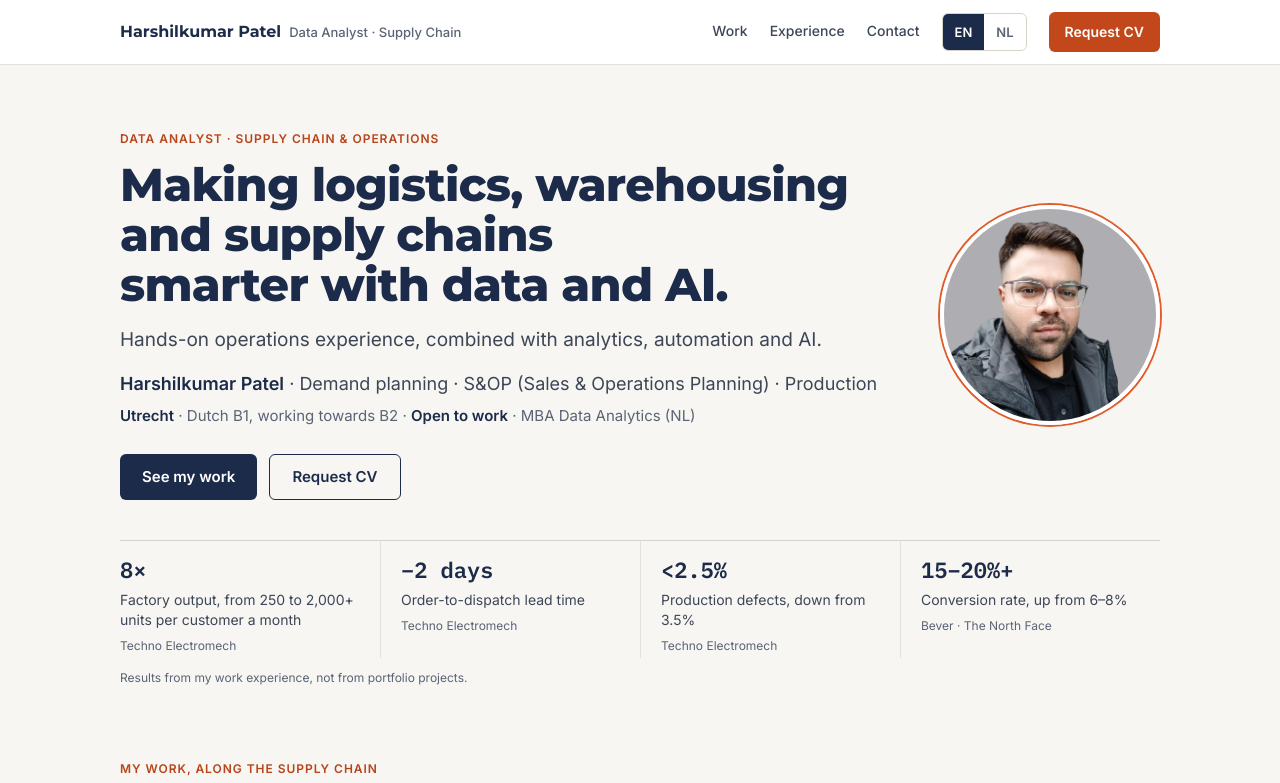
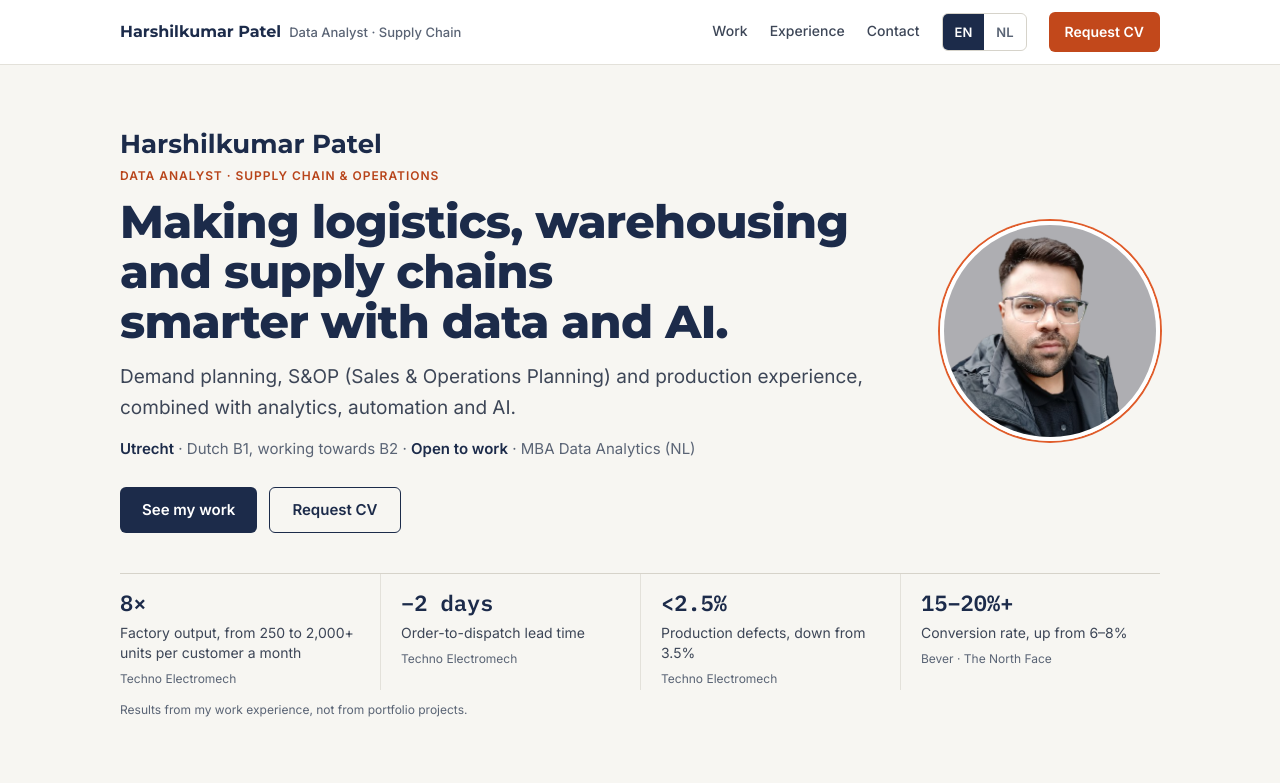
Before and after one commit to HP85-NL/Portfolio, a plain HTML site: page index.html in a window 1280 px wide. Shown: the top 783 px of the page. Drawn offline with Linux system fonts and the light colour scheme.

Commit message:
Home: put name first in the hero, fold keywords into the lead line
Name moves to the top of the hero (Montserrat 26px, navy). The separate
name/keywords line is removed; demand planning, S&OP and production now
sit in the lead sentence (EN and NL).

Co-Authored-By: Claude Opus 5.5 <noreply@anthropic.com>
Claude-Session: https://claude.ai/code/session_01FhqCsywN24Vfj69CbaCeiD

```diff
--- a/index.html
+++ b/index.html
@@ -58,9 +58,8 @@ section.block{padding:72px 0 0}
 .hero__grid{display:grid;grid-template-columns:minmax(0,1fr) 220px;gap:48px;align-items:center}
 .hero h1{font-family:var(--f-head);font-weight:800;font-size:46px;line-height:1.08;letter-spacing:-.015em;margin-top:12px;text-wrap:balance}
 .hero__lead{margin-top:16px;font-size:19px;color:var(--ink-2);max-width:760px;text-wrap:pretty}
-.hero__who{margin-top:14px;font-size:18px;color:var(--ink-2)}
-.hero__who strong{color:var(--ink);font-weight:600}
-.hero__facts{margin-top:6px;font-size:15px;color:var(--ink-3)}
+.hero__name{font-family:var(--f-head);font-weight:700;font-size:26px;line-height:1.2;color:var(--navy);margin-bottom:6px}
+.hero__facts{margin-top:14px;font-size:15px;color:var(--ink-3)}
 .hero__facts b{color:var(--ink);font-weight:600}
 .photo{width:220px;height:220px;border-radius:50%;object-fit:cover;object-position:50% 20%;border:4px solid var(--card);box-shadow:0 0 0 2px var(--ember)}
 .btns{display:flex;flex-wrap:wrap;gap:12px;margin-top:26px}
@@ -240,6 +239,7 @@ section.block{padding:72px 0 0}
   .hero__grid{grid-template-columns:1fr}
   .photo{width:112px;height:112px;order:-1}
   .hero h1{font-size:31px}
+  .hero__name{font-size:22px}
   .h2{font-size:25px}
   section.block{padding-top:56px}
   .road,.legend{display:none}
@@ -288,10 +288,10 @@ section.block{padding:72px 0 0}
   <div class="wrap">
     <div class="hero__grid">
       <div>
+        <p class="hero__name">Harshilkumar Patel</p>
         <p class="eyebrow">Data Analyst · Supply Chain &amp; Operations</p>
         <h1 class="t" data-en="Making logistics, warehousing and supply chains smarter with data and AI." data-nl="Logistiek, warehousing en supply chains slimmer maken met data en AI.">Making logistics, warehousing and supply chains smarter with data and AI.</h1>
-        <p class="hero__lead t" data-en="Hands-on operations experience, combined with analytics, automation and AI." data-nl="Praktijkervaring in operations, gecombineerd met analytics, automatisering en AI.">Hands-on operations experience, combined with analytics, automation and AI.</p>
-        <p class="hero__who"><strong>Harshilkumar Patel</strong> · <span class="t" data-en="Demand planning · S&amp;OP (Sales &amp; Operations Planning) · Production" data-nl="Vraagplanning · S&amp;OP (Sales &amp; Operations Planning) · Productie">Demand planning · S&amp;OP (Sales &amp; Operations Planning) · Production</span></p>
+        <p class="hero__lead t" data-en="Demand planning, S&amp;OP (Sales &amp; Operations Planning) and production experience, combined with analytics, automation and AI." data-nl="Ervaring in vraagplanning, S&amp;OP (Sales &amp; Operations Planning) en productie, gecombineerd met analytics, automatisering en AI.">Demand planning, S&amp;OP (Sales &amp; Operations Planning) and production experience, combined with analytics, automation and AI.</p>
         <p class="hero__facts"><b>Utrecht</b> · <span class="t" data-en="Dutch B1, working towards B2" data-nl="Nederlands B1, op weg naar B2">Dutch B1, working towards B2</span> · <b class="t" data-en="Open to work" data-nl="Beschikbaar voor werk">Open to work</b> · MBA Data Analytics (NL)</p>
         <div class="btns">
           <a href="#work" class="btn btn-primary t" data-en="See my work" data-nl="Bekijk mijn werk">See my work</a>
```
